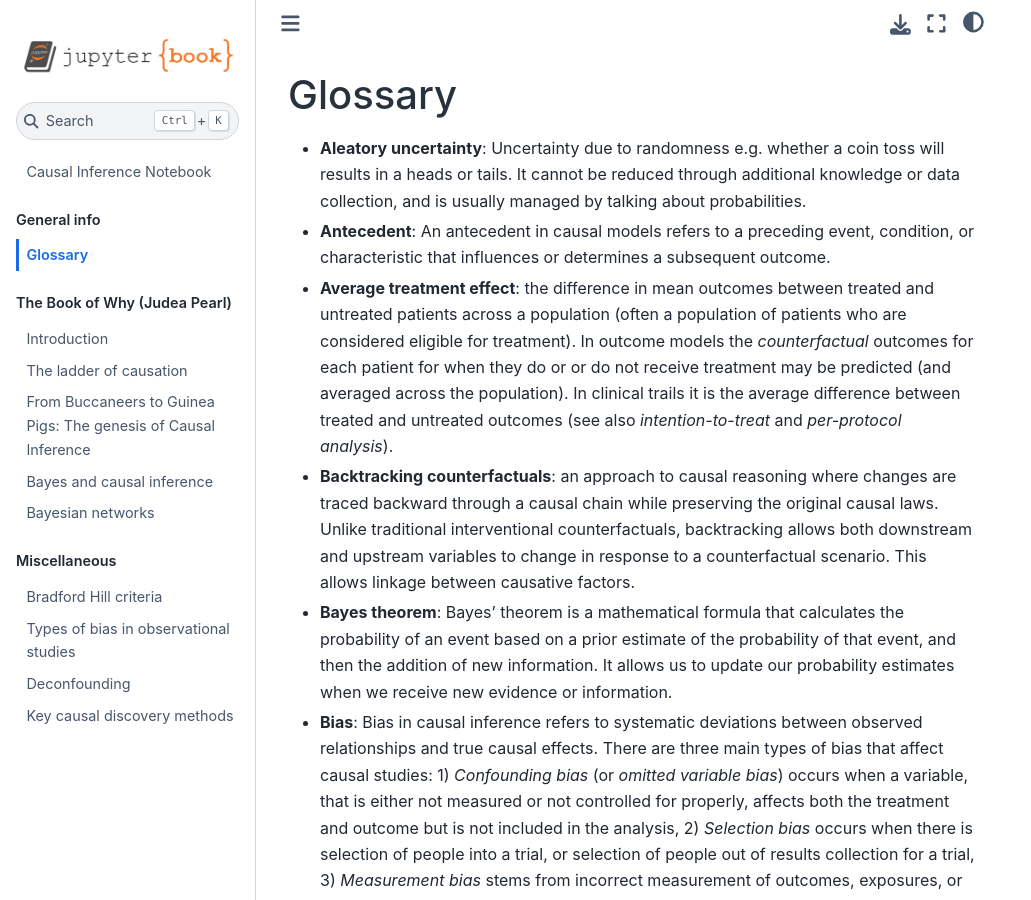
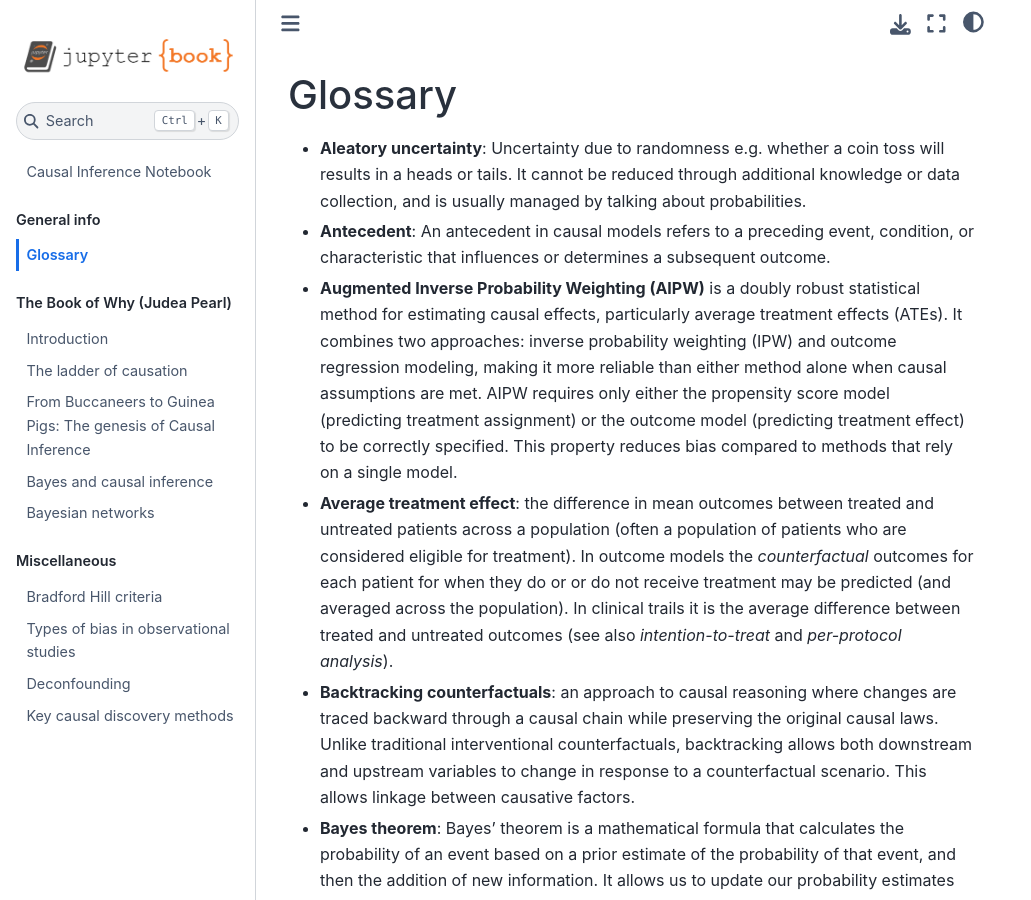
Before and after one commit to samuel-book/causal_inference_notebook, a Jupyter Book: the page built from glossary.md, in a window 1280 px wide and 900 px high. Shown: the whole window, without its empty margins (0-1031 px from the left). Built offline with Jupyter Book 1.0.4 settings and Sphinx 7.4.7 and the Sphinx Book theme 1.1.4, drawn with Linux system fonts in a browser that asks for light colours; pages that are not in the unit, such as notebooks, are missing from menus.

Commit message:
Update glossary

```diff
--- a/glossary.md
+++ b/glossary.md
@@ -3,6 +3,8 @@
 * **Aleatory uncertainty**: Uncertainty due to randomness e.g. whether a coin toss will results in a heads or tails. It cannot be reduced through additional knowledge or data collection, and is usually managed by talking about probabilities.
 
 * **Antecedent**: An antecedent in causal models refers to a preceding event, condition, or characteristic that influences or determines a subsequent outcome.
+
+* **Augmented Inverse Probability Weighting (AIPW)** is a doubly robust statistical method for estimating causal effects, particularly average treatment effects (ATEs). It combines two approaches: inverse probability weighting (IPW) and outcome regression modeling, making it more reliable than either method alone when causal assumptions are met. AIPW requires only either the propensity score model (predicting treatment assignment) or the outcome model (predicting treatment effect) to be correctly specified. This property reduces bias compared to methods that rely on a single model.
 
 * **Average treatment effect**: the difference in mean outcomes between treated and untreated patients across a population (often a population of patients who are considered eligible for treatment). In outcome models the *counterfactual* outcomes for each patient for when they do or or do not receive treatment may be predicted (and averaged across the population). In clinical trails it is the average difference between treated and untreated outcomes (see also *intention-to-treat* and *per-protocol analysis*).
 
```
